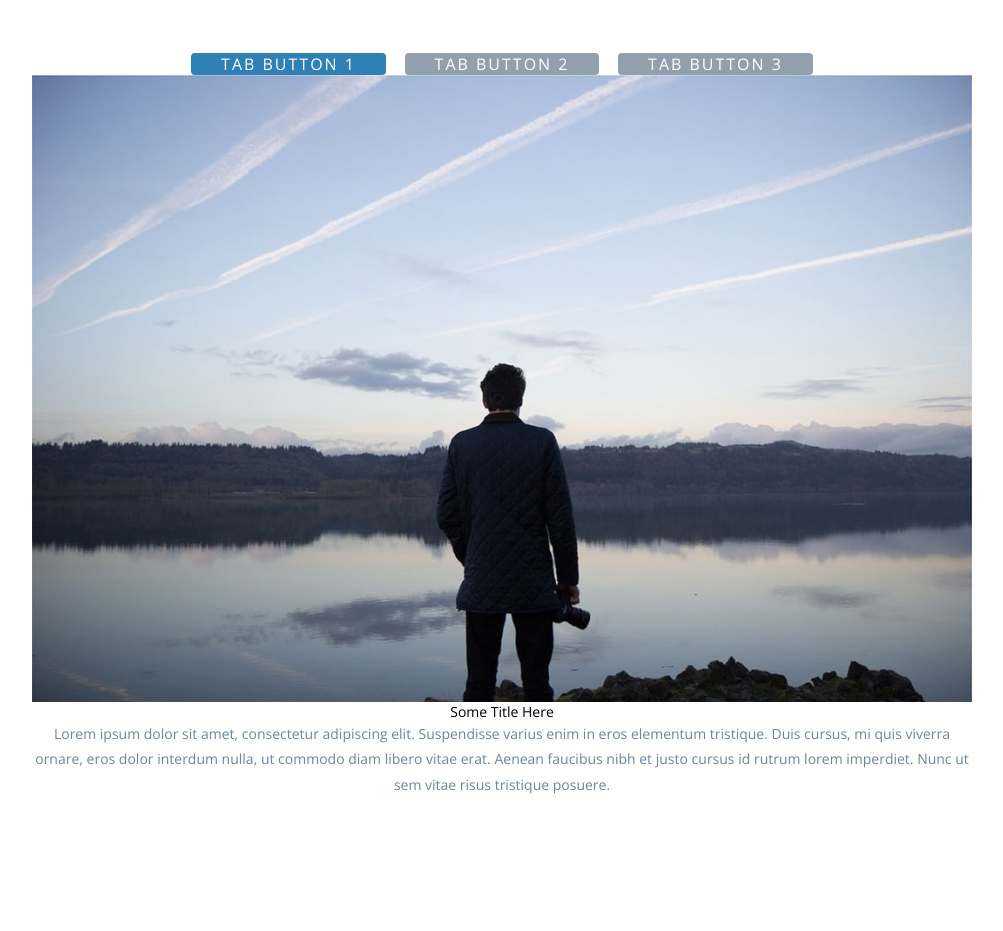
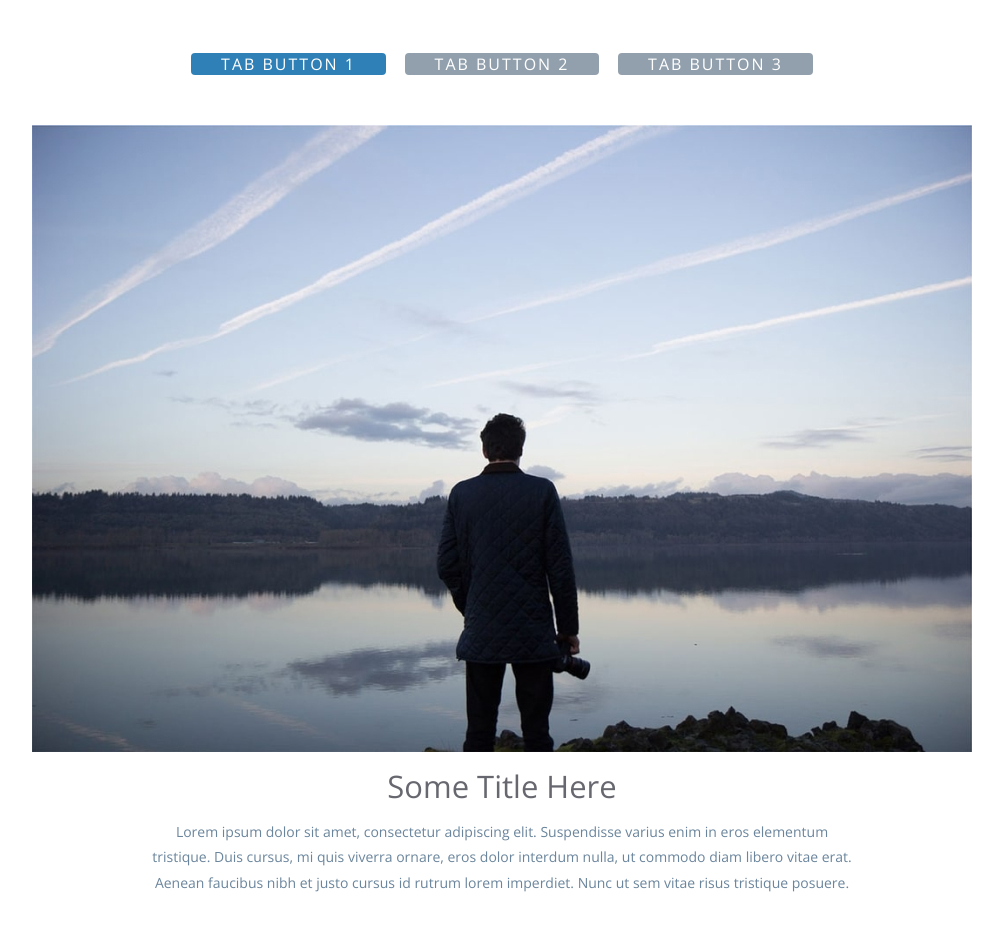
Before and after one commit to AnastasiyaP-13/velocity, a plain HTML site: page index.html in a window 1280 px wide. Shown: the part 2440-3371 px from the top of the page, without its empty margins (138-1141 px from the left). Before the commit the page ends 3317 px from the top, so only its background shows below. Drawn offline with nearby package versions, Linux system fonts and the light colour scheme.

Commit message:
done tab section

```diff
--- a/index.html
+++ b/index.html
@@ -114,7 +114,7 @@
                             <button type="button">Tab Button 2</button>
                             <button type="button">Tab Button 3</button>
                         </div>
-                        <div class="tabs__item">
+                        <div class="tabs_item">
 
                             <img src="img/IMAGE.jpg" alt="img">
                             <h4>Some Title Here</h4>
@@ -130,7 +130,8 @@
                                     Aenean faucibus nibh et justo cursus id
                                     rutrum lorem imperdiet. Nunc ut sem
                                     vitae
-                                    risus tristique posuere.</p>
+                                    risus tristique posuere.
+                                </p>
                             </div>
                         </div>
                     </div>
--- a/style.css
+++ b/style.css
@@ -273,6 +273,7 @@ p {
 
 .tab-section {
 
+
 }
 
 
@@ -280,7 +281,8 @@ p {
 
 }
 
-.tabs-nav {
+button{
+    margin-bottom: 50px;
 
 }
 
@@ -305,10 +307,20 @@ p {
 margin-left: 15px;
 }
 
-.tab-item {
+.tabs_item img {
+    margin-bottom: 16px;
+}
+
+.tabs_item h4{
+    margin-bottom: 15px;
+    color: #676770;
+    font-size: 31px;
+    line-height: 36px;
 
 }
 
-.task-desc {
-
+p {
+    max-width: 700px;
+    margin-left: auto;
+    margin-right: auto;
 }
```
